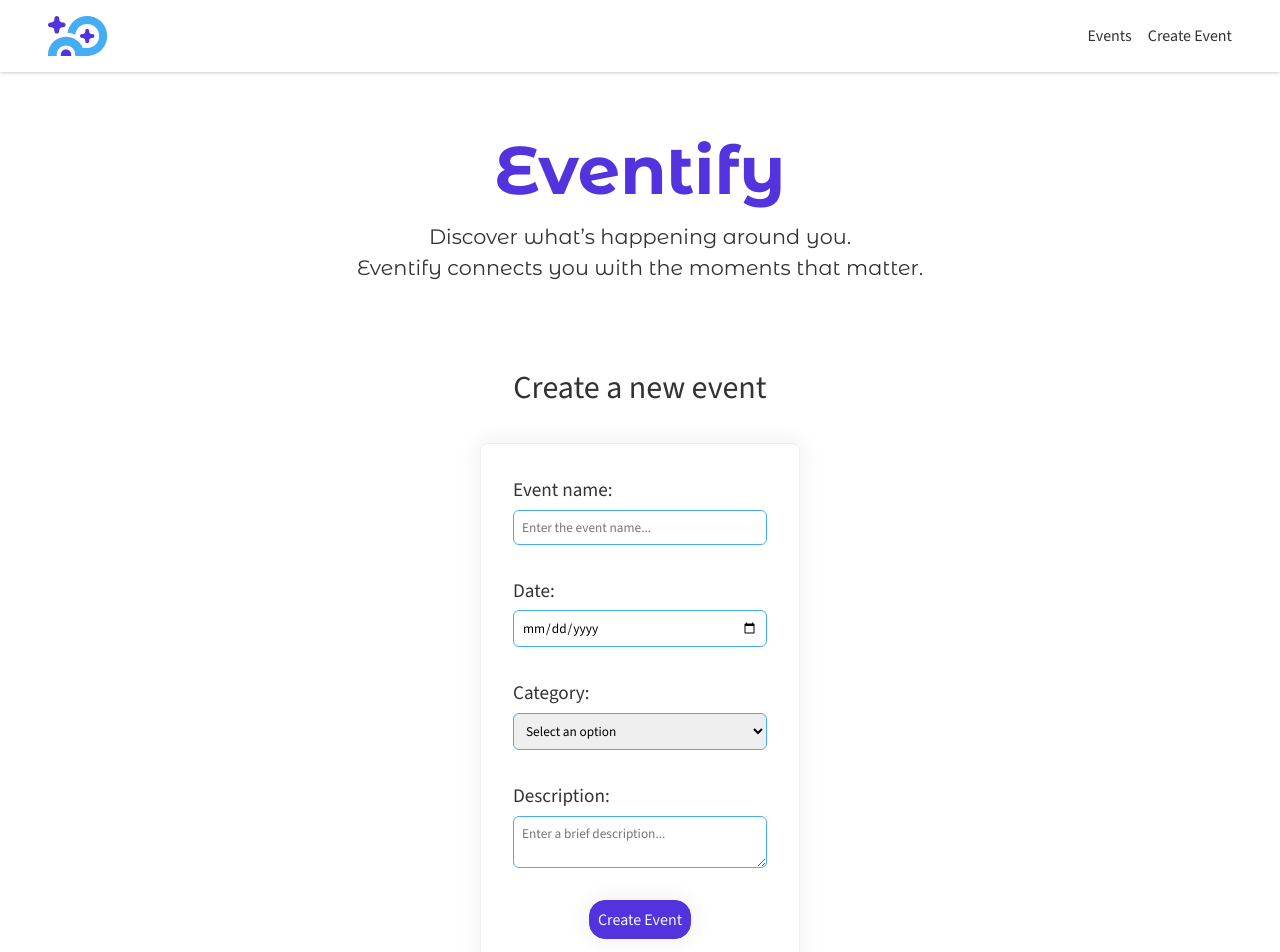
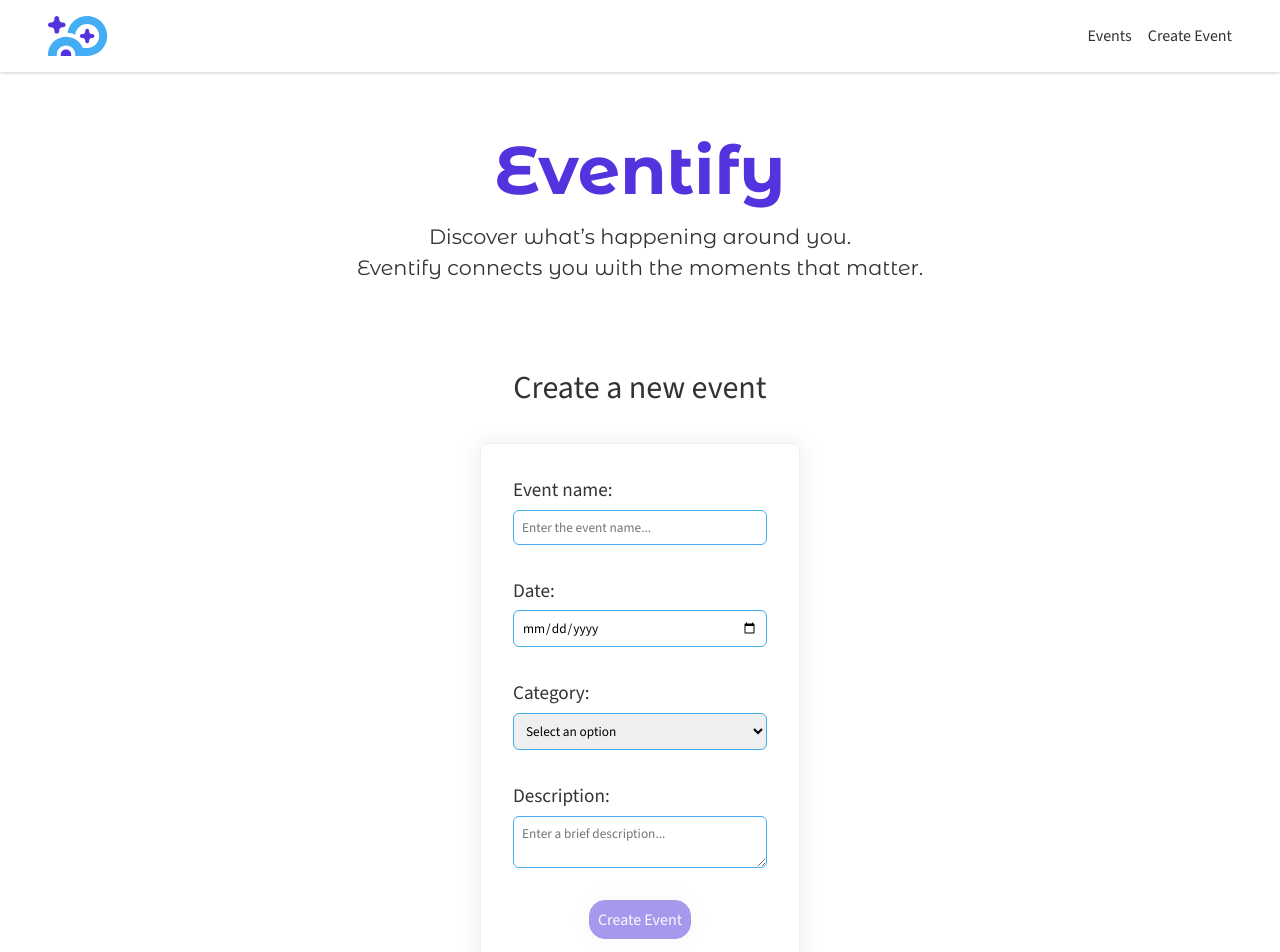
Before and after one commit to SofiaCantalupi/eventify-practice-angular, an Angular app: page /create in a window 1280 px wide. Shown: the top 952 px of the page. Built offline with nearby package versions, Linux system fonts and the light colour scheme; data requests are answered from the project's data file.

Commit message:
add disabled atribute in btn-submit

```diff
--- a/src/app/components/event-form/event-form.html
+++ b/src/app/components/event-form/event-form.html
@@ -63,6 +63,7 @@
       }
     </div>
 
-    <button class="btn-submit" type="submit">Create Event</button>
+    <button class="btn-submit" type="submit" [disabled]="eventForm.invalid">Create Event</button>
   </form>
+
 </div>
```
